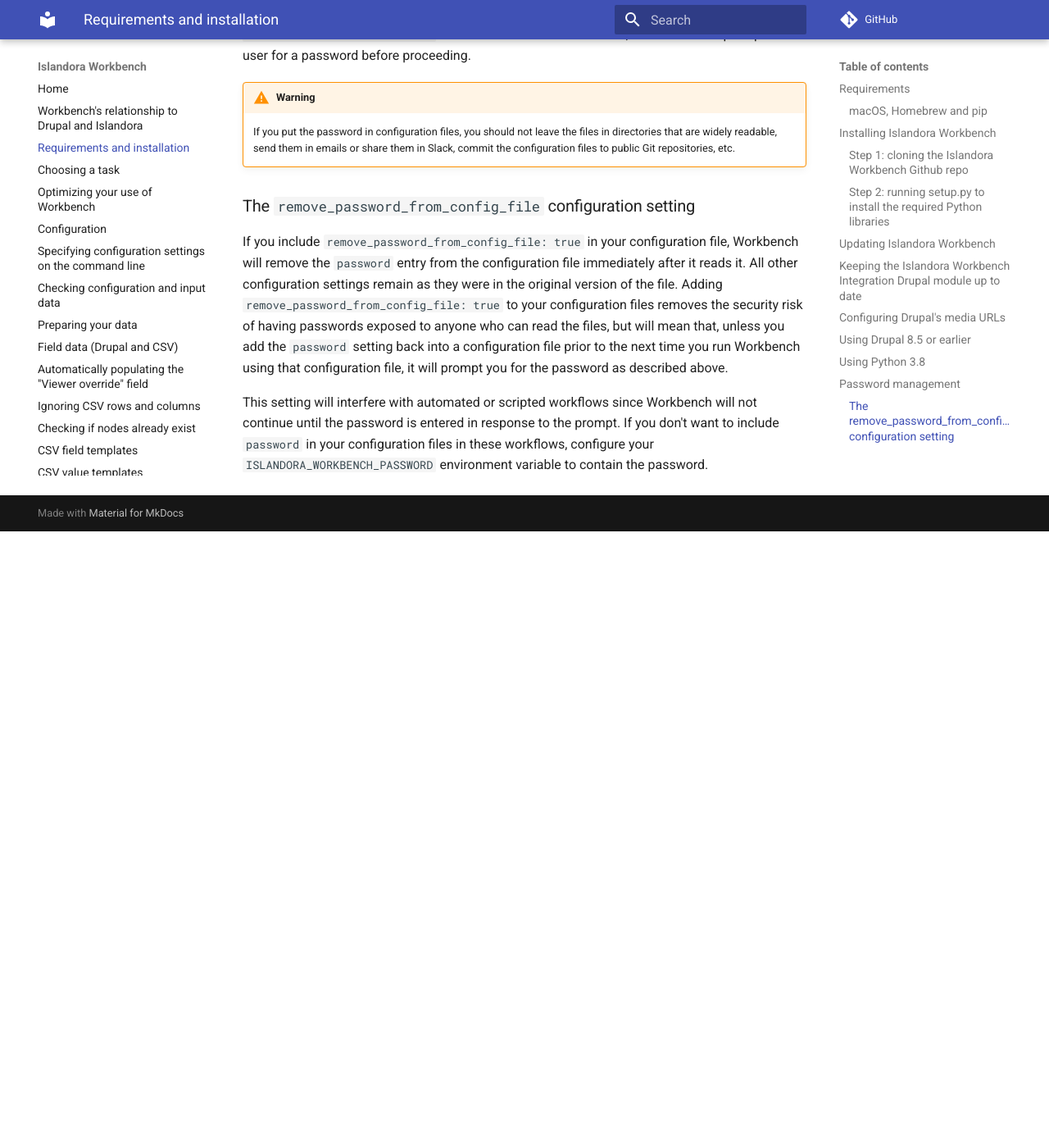
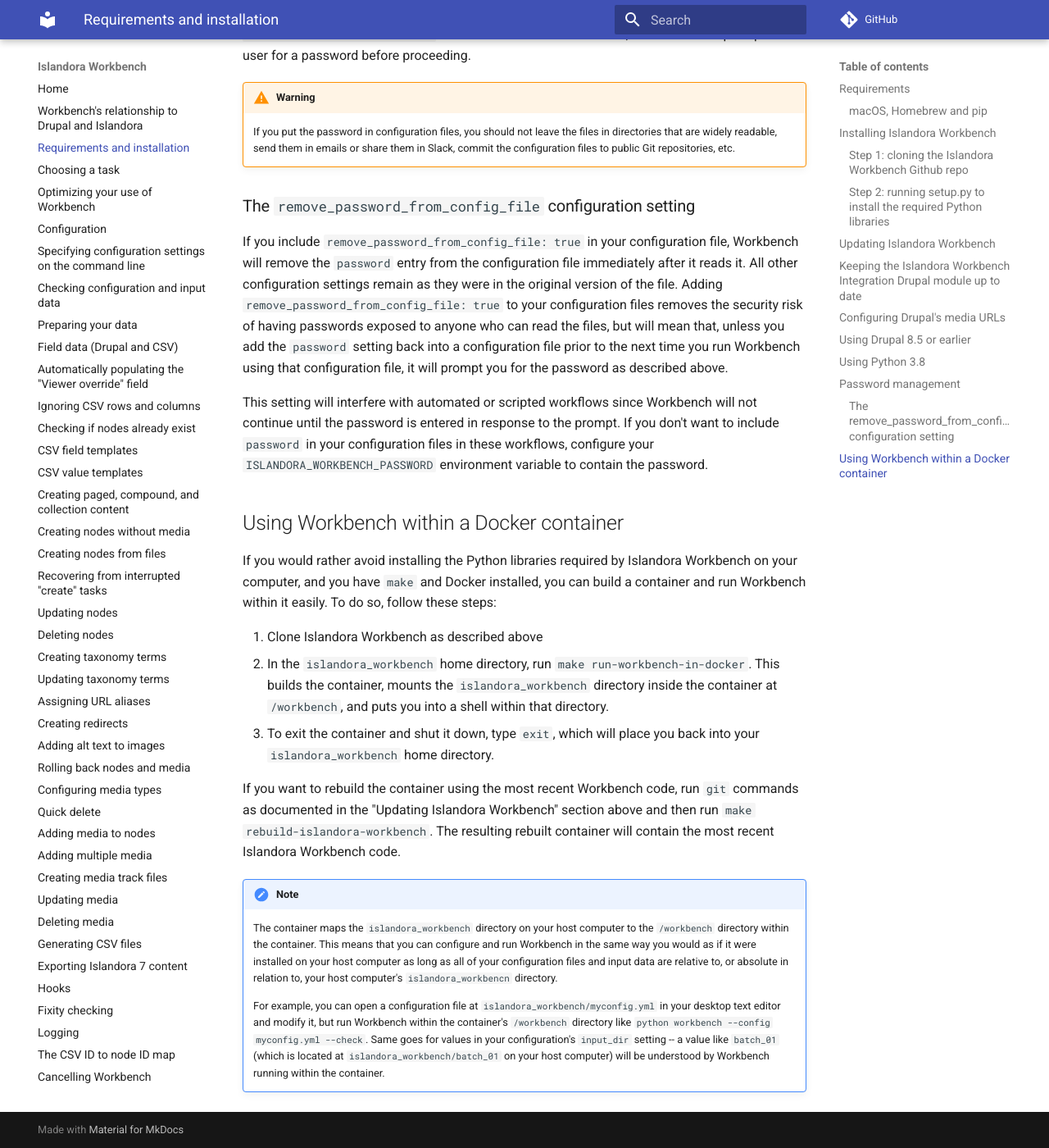
Before and after one commit to mjordan/islandora_workbench_docs, an MkDocs documentation site: the page built from docs/installation.md, in a window 1280 px wide and 1400 px high, scrolled down 4309 px. Shown: the whole window at 82% size. Built offline with MkDocs 1.6.1 and Material for MkDocs 9.7.7, drawn with Linux system fonts in a browser that asks for light colours; comment, search, counter and statistics services are not loaded; before the commit the page ends 4957 px from its top, so only the background shows below that.

Commit message:
Added 'Using Workbench within a Docker Container' section.

```diff
--- a/docs/changelog.md
+++ b/docs/changelog.md
@@ -29,6 +29,7 @@
 
 ### Documentation
 
+* May 6, 2025: Added new "[Using Workbench within a Docker container](/islandora_workbench_docs/installation/#using-workbench-within-a-docker-container)" docs.
 * May 1, 2025: Added new "[Automatically populating the "Viewer override" field](/islandora_workbench_docs/viewer_override/)" page; broke some config settings into a new "[Input CSV content templating settings](/islandora_workbench_docs/configuration/#input-csv-content-templating-settings)" section.
 * April 27, 2025: Updated "[Adding alt text to images](/islandora_workbench_docs/alt_text/)" and associated pages to document the new `add_alt_text` and `update_alt_text` tasks.
 * April 24, 2025: Updated "[Configuration](/islandora_workbench_docs/configuration/)" entry for the `show_percentage_of_csv_input_processed` config setting.
--- a/docs/installation.md
+++ b/docs/installation.md
@@ -126,3 +126,18 @@
 If you include `remove_password_from_config_file: true` in your configuration file, Workbench will remove the `password` entry from the configuration file immediately after it reads it. All other configuration settings remain as they were in the original version of the file. Adding `remove_password_from_config_file: true` to your configuration files removes the security risk of having passwords exposed to anyone who can read the files, but will mean that, unless you add the `password` setting back into a configuration file prior to the next time you run Workbench using that configuration file, it will prompt you for the password as described above.
 
 This setting will interfere with automated or scripted workflows since Workbench will not continue until the password is entered in response to the prompt. If you don't want to include `password` in your configuration files in these workflows, configure your `ISLANDORA_WORKBENCH_PASSWORD` environment variable to contain the password.
+
+## Using Workbench within a Docker container
+
+If you would rather avoid installing the Python libraries required by Islandora Workbench on your computer, and you have `make` and Docker installed, you can build a container and run Workbench within it easily. To do so, follow these steps:
+
+1. Clone Islandora Workbench as described above
+1. In the `islandora_workbench` home directory, run `make run-workbench-in-docker`. This builds the container, mounts the `islandora_workbench` directory inside the container at `/workbench`, and puts you into a shell within that directory.
+1. To exit the container and shut it down, type `exit`, which will place you back into your `islandora_workbench` home directory.
+
+If you want to rebuild the container using the most recent Workbench code, run `git` commands as documented in the "Updating Islandora Workbench" section above and then run `make rebuild-islandora-workbench`. The resulting rebuilt container will contain the most recent Islandora Workbench code.
+
+!!! note
+    The container maps the `islandora_workbench` directory on your host computer to the `/workbench` directory within the container. This means that you can configure and run Workbench in the same way you would as if it were installed on your host computer as long as all of your configuration files and input data are relative to, or absolute in relation to, your host computer's `islandora_workbencn` directory.
+
+    For example, you can open a configuration file at `islandora_workbench/myconfig.yml` in your desktop text editor and modify it, but run Workbench within the container's `/workbench` directory like `python workbench --config myconfig.yml --check`. Same goes for values in your configuration's `input_dir` setting -- a value like `batch_01` (which is located at `islandora_workbench/batch_01` on your host computer) will be understood by Workbench running within the container.
```
Also changed, not shown: docs/index.md (+1 -0 lines).
